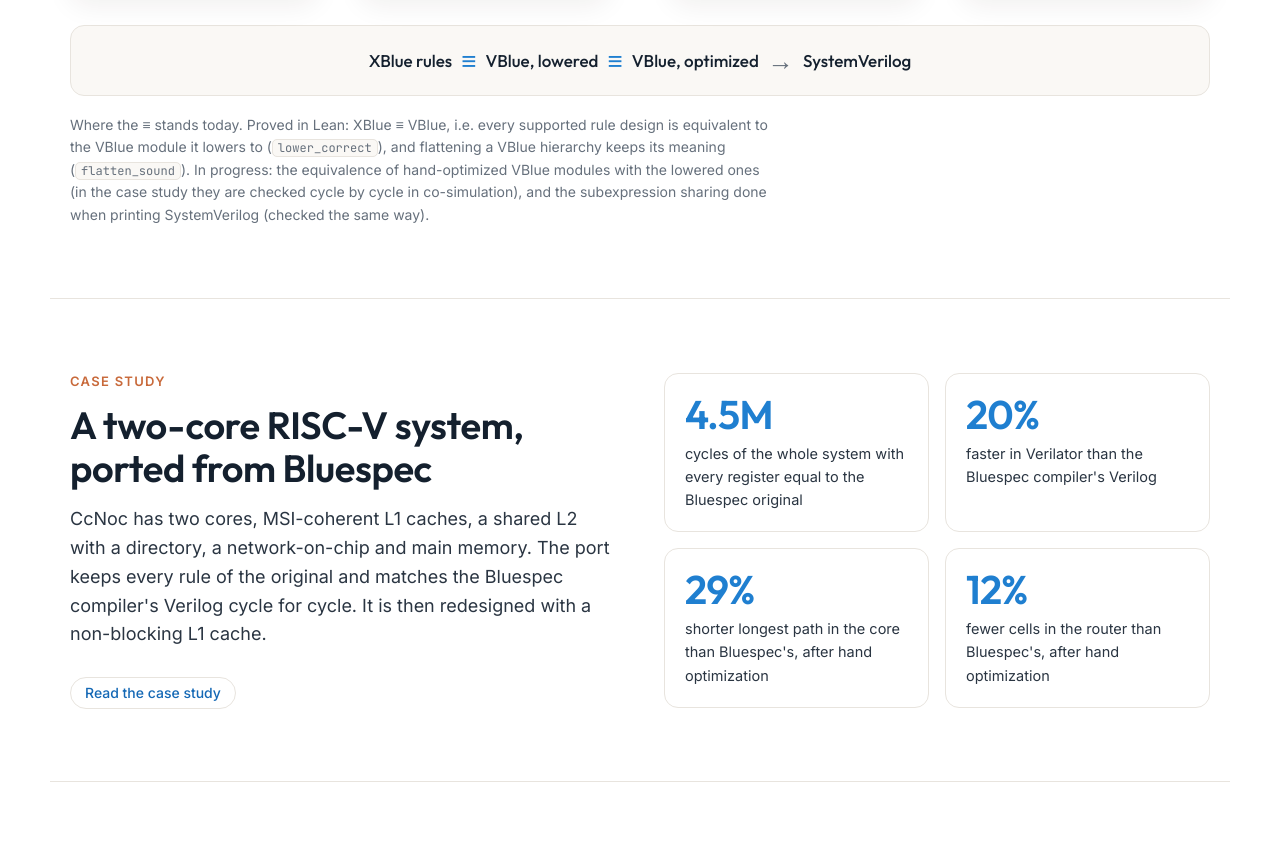
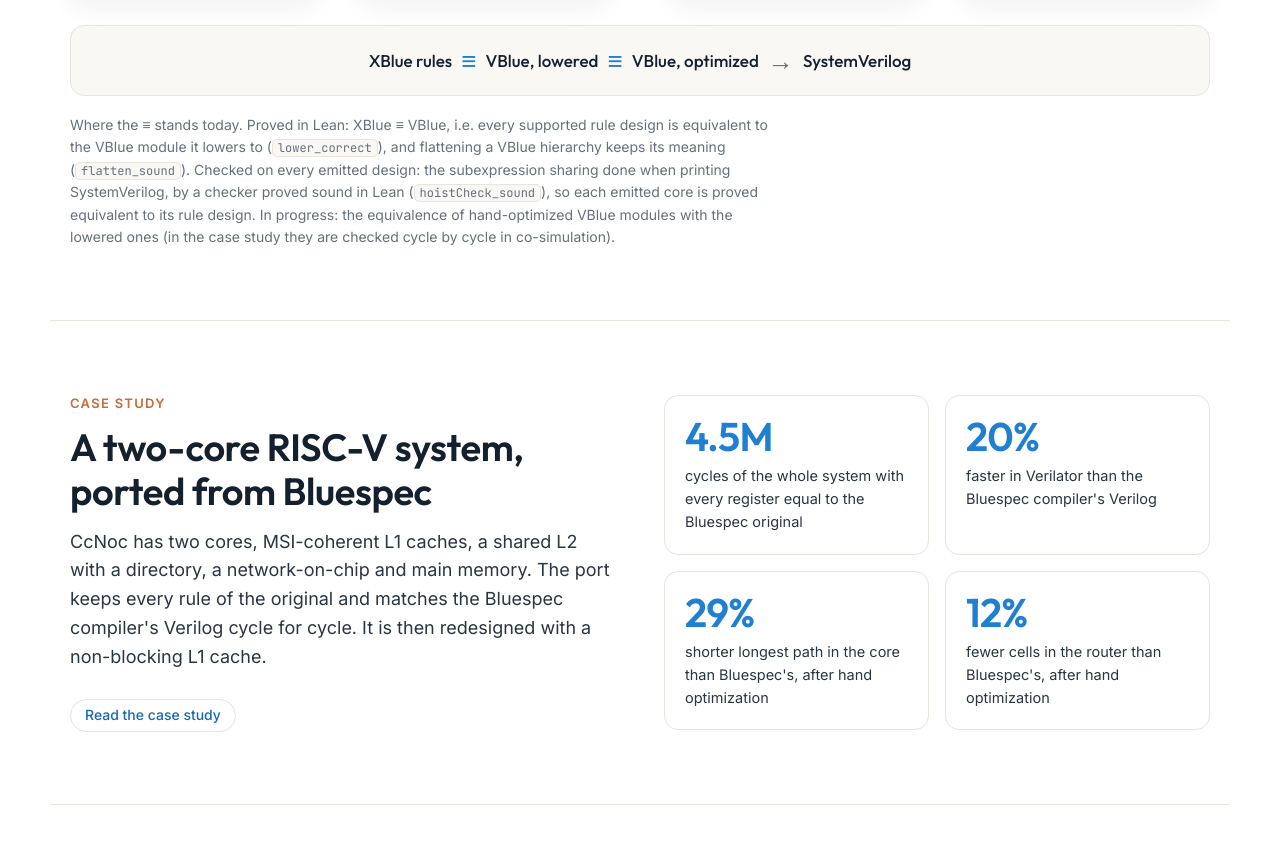
Before and after one commit to MJChku/xblue-site, a plain HTML site: page index.html in a window 1280 px wide. Shown: the part 1535-2386 px from the top of the page. Drawn offline with Linux system fonts and the light colour scheme.

Commit message:
front page: emitted cores are checked

```diff
--- a/index.html
+++ b/index.html
@@ -309,7 +309,7 @@ summary { cursor: pointer; color: var(--link); font-size: 14px; font-weight: 500
     <li class="node"><span class="tag sv">SystemVerilog</span><b>Ship it</b><span>VBlue prints plain SystemVerilog: one assignment per value and one clocked block. No scheduling logic is added.</span></li>
   </ol>
   <p class="chain"><span>XBlue rules</span><i>≡</i><span>VBlue, lowered</span><i>≡</i><span>VBlue, optimized</span><i class="to">→</i><span>SystemVerilog</span></p>
-  <p class="note">Where the ≡ stands today. Proved in Lean: XBlue ≡ VBlue, i.e. every supported rule design is equivalent to the VBlue module it lowers to (<code>lower_correct</code>), and flattening a VBlue hierarchy keeps its meaning (<code>flatten_sound</code>). In progress: the equivalence of hand-optimized VBlue modules with the lowered ones (in the case study they are checked cycle by cycle in co-simulation), and the subexpression sharing done when printing SystemVerilog (checked the same way).</p>
+  <p class="note">Where the ≡ stands today. Proved in Lean: XBlue ≡ VBlue, i.e. every supported rule design is equivalent to the VBlue module it lowers to (<code>lower_correct</code>), and flattening a VBlue hierarchy keeps its meaning (<code>flatten_sound</code>). Checked on every emitted design: the subexpression sharing done when printing SystemVerilog, by a checker proved sound in Lean (<code>hoistCheck_sound</code>), so each emitted core is proved equivalent to its rule design. In progress: the equivalence of hand-optimized VBlue modules with the lowered ones (in the case study they are checked cycle by cycle in co-simulation).</p>
 </div></section>
 
 <section class="band"><div class="in case">
```
